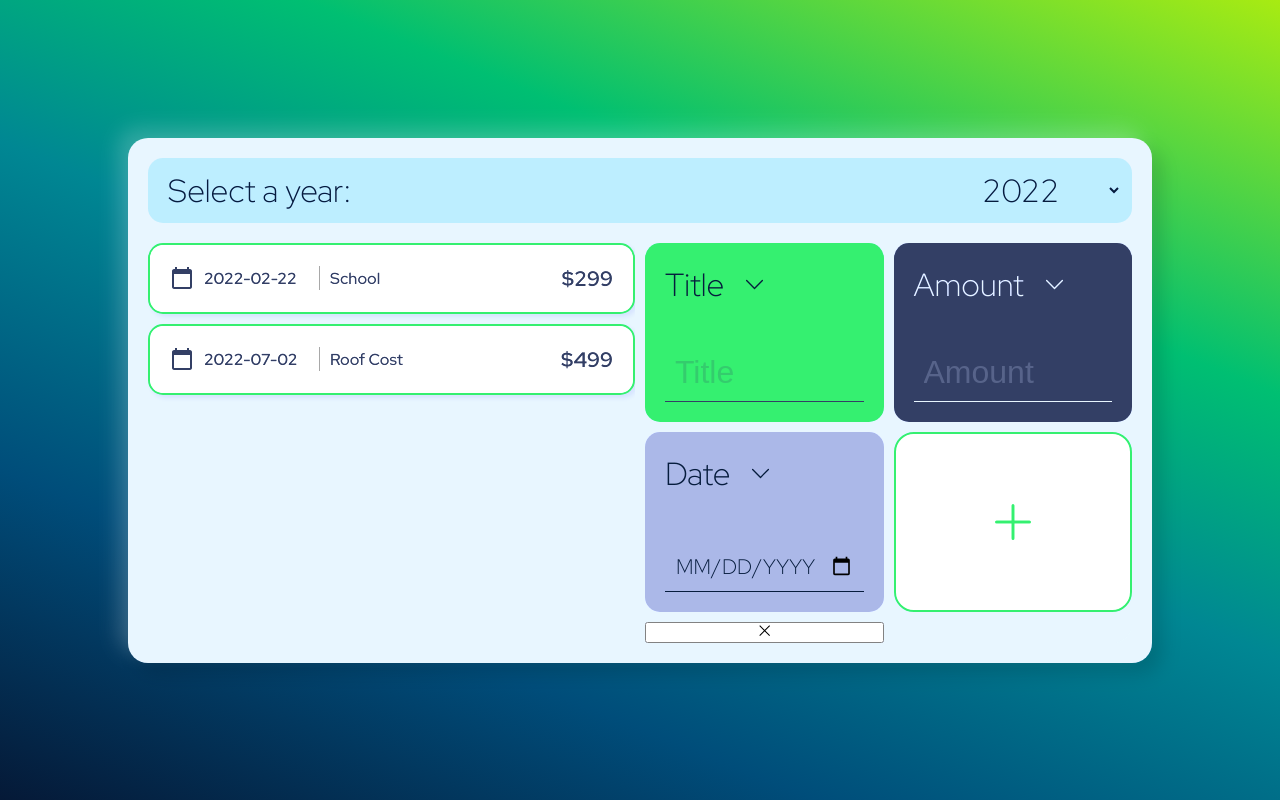
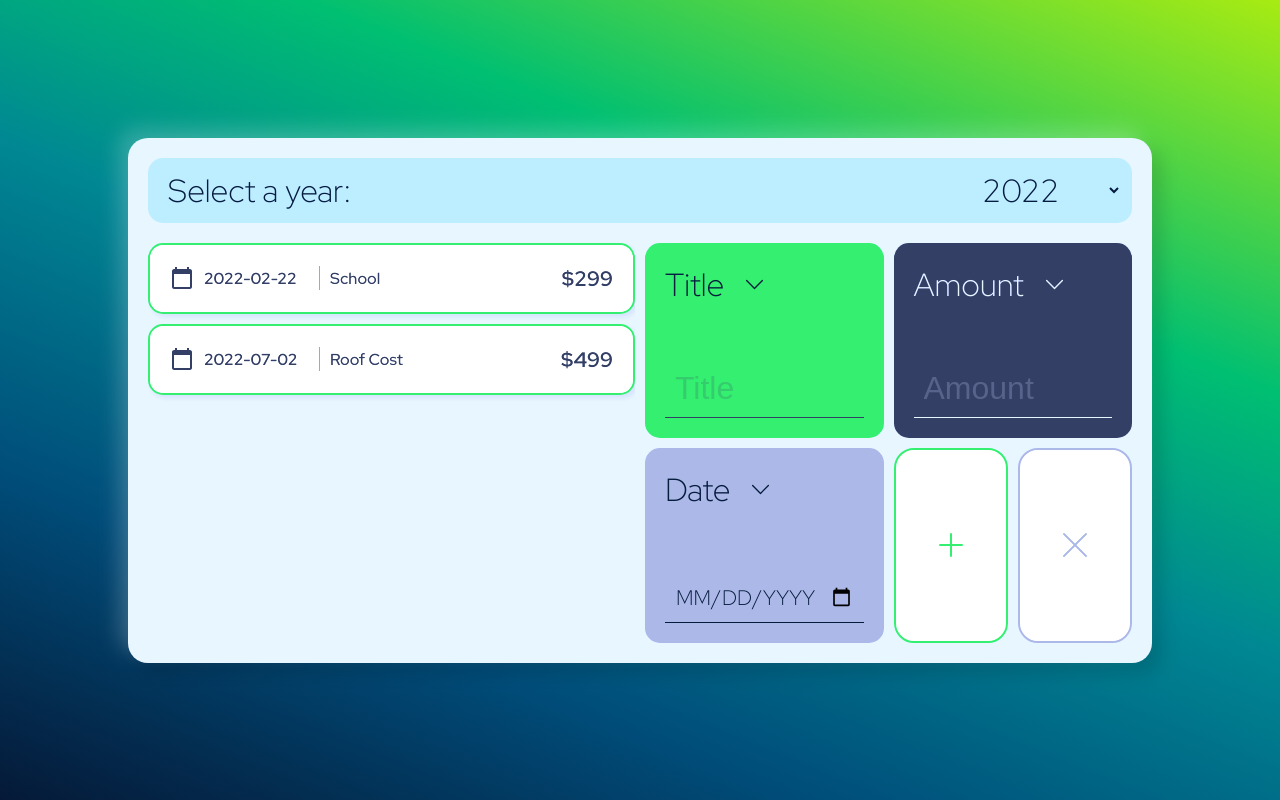
Before and after one commit to Mahyarnafisi/monthly-cost, a React (Create React App) app: page / in a window 1280 px wide. Both pictures are taken after a click on the button 888 px from the left and 442 px from the top of the page. Built offline with nearby package versions, Linux system fonts and the light colour scheme.

Commit message:
style new expensefrom inputs and button

```diff
--- a/src/components/newExpense/NewExpenseForm.js
+++ b/src/components/newExpense/NewExpenseForm.js
@@ -2,7 +2,7 @@ import React from "react";
 import { useState } from "react";
 import "../../style/newexpense/NewExpenseForm.css";
 import { BsPlusLg } from "react-icons/bs";
-import { GrClose } from "react-icons/gr";
+import { BsXLg } from "react-icons/bs";
 import { BsChevronRight } from "react-icons/bs";
 
 function NewExpenseForm(props) {
@@ -63,13 +63,14 @@ function NewExpenseForm(props) {
         </label>
         <input type="date" name="inputDate" min="2019-01-01" max="2022-12-31" value={enteredDate} onChange={dateChangeHandler} />
       </div>
-
-      <button className="expenseform__submit hover-bright" type="submit">
-        <BsPlusLg className="submit-icon" />
-      </button>
-      <button type="button" onClick={props.closeEditing}>
-        <GrClose />
-      </button>
+      <div className="expense-form__brn-group">
+        <button className="expenseform__submit hover-bright" type="submit">
+          <BsPlusLg className="submit-icon" />
+        </button>
+        <button type="button" className="expense-from__close-btn " onClick={props.closeEditing}>
+          <BsXLg className="submit-icon" />
+        </button>
+      </div>
     </form>
   );
 }
--- a/src/style/newexpense/NewExpense.css
+++ b/src/style/newexpense/NewExpense.css
@@ -23,7 +23,7 @@
 }
 .btn-massage {
   padding: 2rem;
-  background-color: var(--color-text-black);
+  background-color: var(--color-primary-shade-1);
   color: var(--color-white);
   position: absolute;
   top: 50%;
@@ -31,13 +31,14 @@
   transform: translate(-50%, 75%);
   border-radius: 0.5rem;
   animation: fade 0.2s;
+  font-size: var(--fs-s);
 }
 .btn-massage:after {
   content: "";
   display: flex;
   top: 0%;
   left: 50%;
-  background-color: var(--color-text-black);
+  background-color: var(--color-primary-shade-1);
   width: 10px;
   height: 10px;
   position: absolute;
--- a/src/style/newexpense/NewExpenseForm.css
+++ b/src/style/newexpense/NewExpenseForm.css
@@ -35,6 +35,7 @@
   flex-flow: wrap column;
   border-radius: 1.5rem;
   transition: inherit;
+  grid-column: 1/2;
 }
 .input--title input {
   width: 100%;
@@ -67,6 +68,8 @@
   flex-flow: wrap column;
   border-radius: 1.5rem;
   transition: inherit;
+  grid-column: 2/3;
+  grid-row: 1/2;
 }
 
 .input--amount input {
@@ -100,6 +103,8 @@
   flex-flow: wrap column;
   border-radius: 1.5rem;
   transition: inherit;
+  grid-column: 1/2;
+  grid-row: 2/3;
 }
 
 .input--date input {
@@ -116,6 +121,14 @@
   font-family: "Red Hat Display", sans-serif;
 }
 
+/* ---------------------------------- */
+.expense-form__brn-group {
+  grid-column: 2/3;
+  display: grid;
+  grid-template-columns: repeat(2, minmax(0, 1fr));
+  grid-gap: 1rem;
+}
+
 .expenseform__submit {
   flex: 1;
   display: flex;
@@ -124,11 +137,12 @@
   border: none;
   outline: none;
   justify-content: center;
-  font-size: 4.8rem;
+  font-size: var(--fs-l);
   cursor: pointer;
   border: 2px solid var(--color-secondary);
+  transition: inherit;
+  grid-column: 1/2;
   color: var(--color-secondary);
-  transition: inherit;
 }
 .submit-icon {
   transition: inherit;
@@ -136,3 +150,18 @@
 .expenseform__submit:hover .submit-icon {
   transform: rotate(180deg);
 }
+.expense-from__close-btn {
+  flex: 1;
+  display: flex;
+  align-items: center;
+  border-radius: 2rem;
+  border: none;
+  outline: none;
+  justify-content: center;
+  cursor: pointer;
+  border: 2px solid var(--color-primary-shade-2);
+  color: var(--color-primary-shade-2);
+  transition: inherit;
+  font-size: var(--fs-l);
+  grid-column: 2/3;
+}
```
